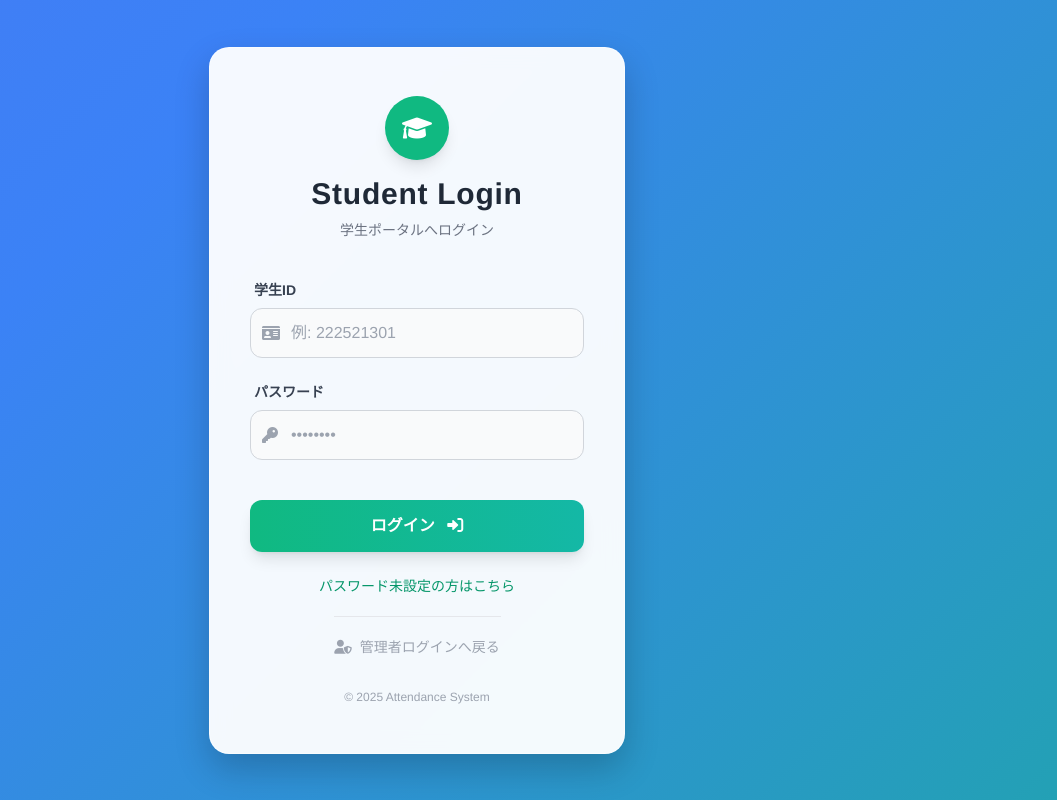
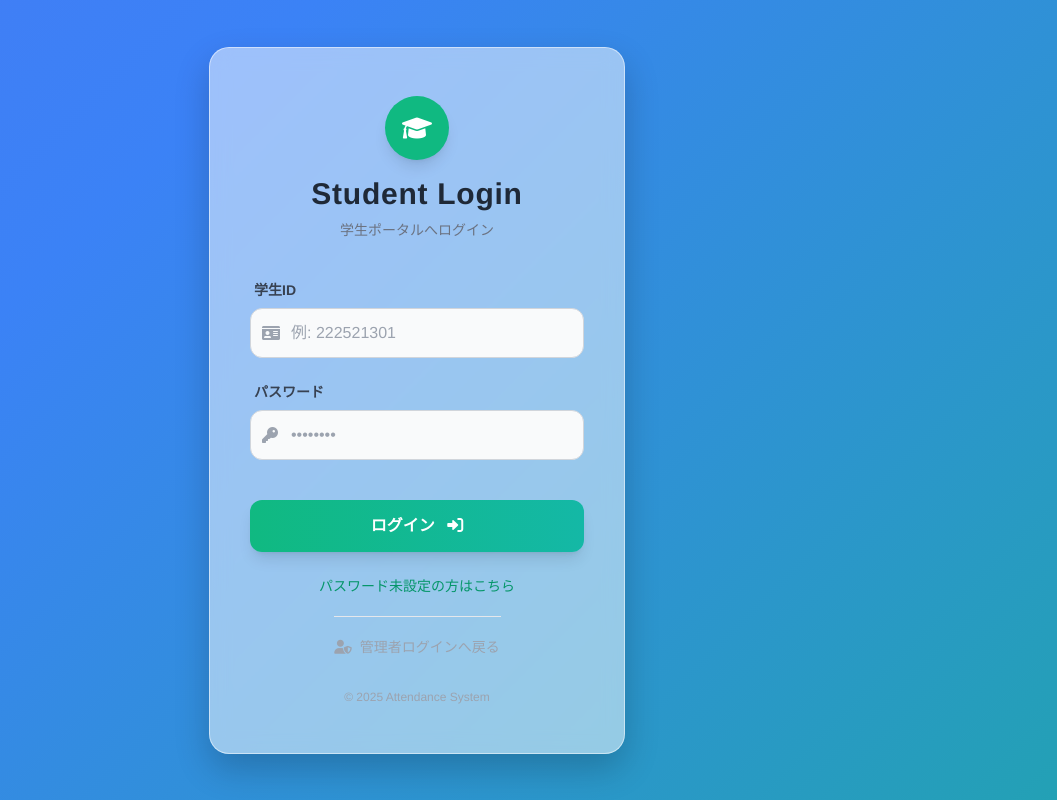
Before and after one commit to tea859/linebot-attendance, a Flask app: page /student_login in a window 1280 px wide. Shown: the whole page, without its empty margins (223-1280 px from the left). Run offline with Flask 3, Linux system fonts and the light colour scheme; some libraries are stand-ins or nearby versions.

Commit message:
Update student_login.html

```diff
--- a/templates/student_login.html
+++ b/templates/student_login.html
@@ -32,7 +32,7 @@
         }
 
         .login-card {
-            background: rgba(255, 255, 255, 0.95);
+            background: rgba(255, 255, 255, 0.5);
             backdrop-filter: blur(10px);
             border-radius: 20px;
             box-shadow: 0 15px 35px rgba(0,0,0,0.2);
```
